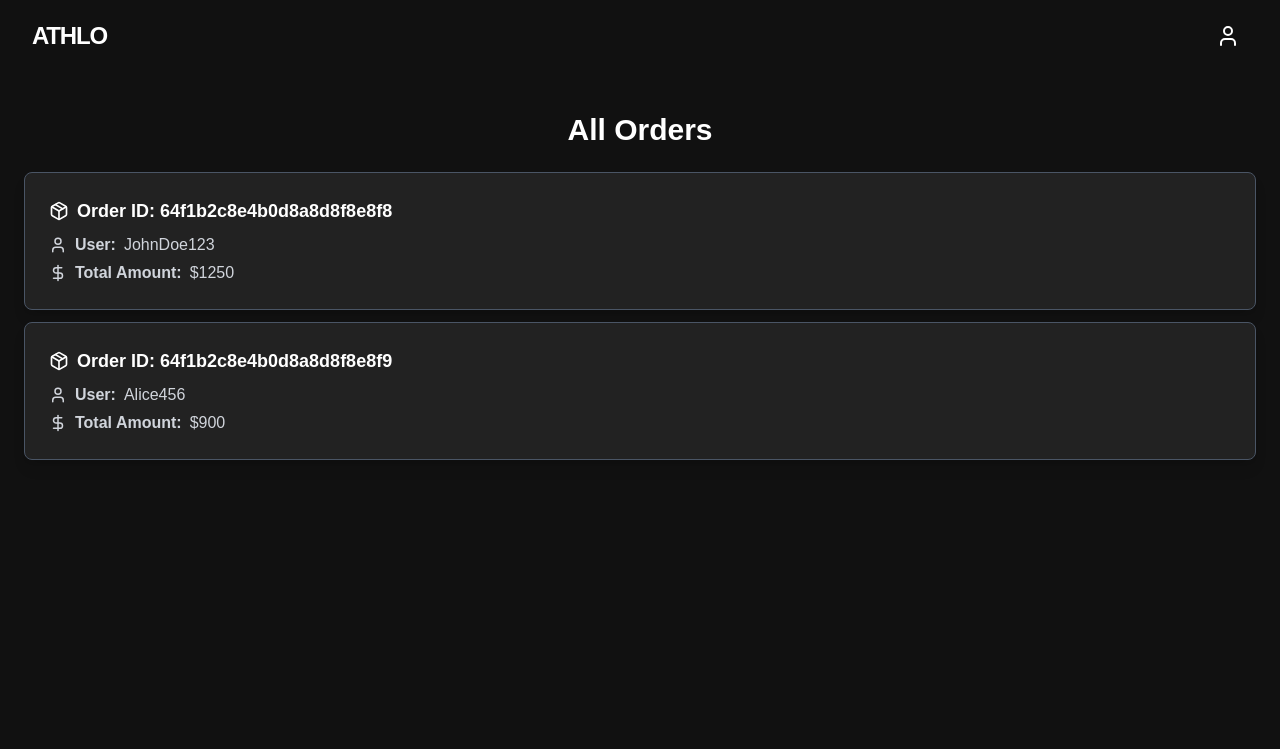
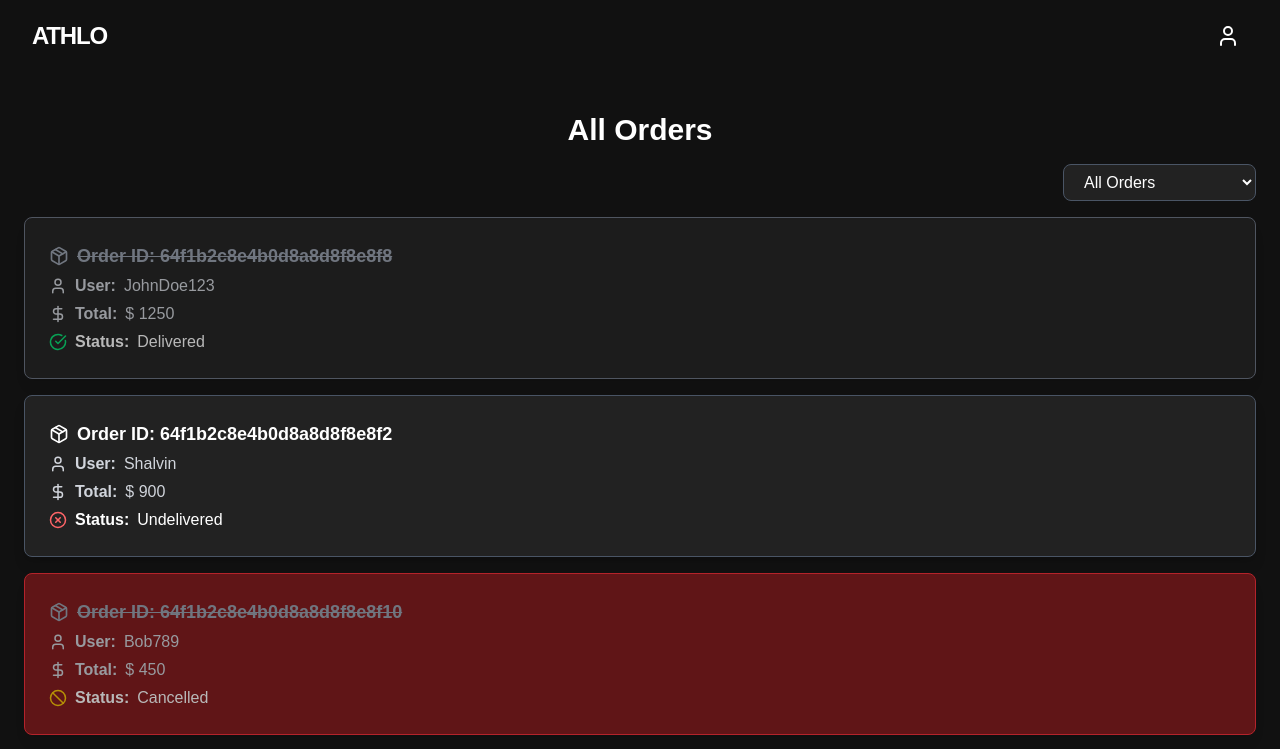
Before and after one commit to ShalvinShaji/athlo_admin, a Next.js app: page /orders in a window 1280 px wide. Shown: the top 749 px of the page. Built offline with nearby package versions, Linux system fonts and the light colour scheme.

Commit message:
orders page design completed

```diff
--- a/app/orders/[orderId]/page.jsx
+++ b/app/orders/[orderId]/page.jsx
@@ -1,6 +1,17 @@
 "use client";
 import { useParams } from "next/navigation";
-import { Package, User, DollarSign, List, ArrowLeft } from "lucide-react";
+import { useState } from "react";
+import {
+  Package,
+  User,
+  DollarSign,
+  List,
+  ArrowLeft,
+  CheckCircle,
+  XCircle,
+  Trash2,
+  X,
+} from "lucide-react";
 import Link from "next/link";
 
 const orders = [
@@ -13,16 +24,48 @@ const orders = [
     ],
     totalAmount: 1250,
     createdAt: "2023-09-03T12:34:56.789Z",
+    delivered: true,
+    cancelled: false,
+    deleted: false,
   },
   {
-    _id: "64f1b2c8e4b0d8a8d8f8e8f9",
-    user: "Alice456",
+    _id: "64f1b2c8e4b0d8a8d8f8e8f2",
+    user: "Shalvin",
     items: [
       { product: "Phone", quantity: 1, price: 800 },
       { product: "Headphones", quantity: 1, price: 100 },
     ],
     totalAmount: 900,
     createdAt: "2023-09-03T13:34:56.789Z",
+    delivered: false,
+    cancelled: false,
+    deleted: false,
+  },
+  {
+    _id: "64f1b2c8e4b0d8a8d8f8e8f10",
+    user: "King",
+    items: [
+      { product: "Phone", quantity: 1, price: 800 },
+      { product: "Headphones", quantity: 1, price: 100 },
+    ],
+    totalAmount: 900,
+    createdAt: "2023-09-03T13:34:56.789Z",
+    delivered: false,
+    cancelled: true,
+    deleted: false,
+  },
+  {
+    _id: "64f1b2c8e4b0d8a8d8f8e8f10",
+    user: "King",
+    items: [
+      { product: "Phone", quantity: 1, price: 800 },
+      { product: "Headphones", quantity: 1, price: 100 },
+    ],
+    totalAmount: 900,
+    createdAt: "2023-09-03T13:34:56.789Z",
+    delivered: false,
+    cancelled: false,
+    deleted: true,
   },
 ];
 
@@ -30,13 +73,40 @@ export default function OrderDetailPage() {
   const params = useParams();
   const { orderId } = params;
 
-  console.log(orderId);
-
-  const order = orders.find((order) => order._id === orderId);
+  const [order, setOrder] = useState(
+    orders.find((order) => order._id === orderId)
+  );
 
   if (!order) {
     return <div className="text-white text-center mt-20">Order not found!</div>;
   }
+
+  const markAsDelivered = () => {
+    setOrder((prevOrder) => ({
+      ...prevOrder,
+      delivered: true,
+      cancelled: false,
+      deleted: false,
+    }));
+  };
+
+  // Function to cancel order
+  const cancelOrder = () => {
+    setOrder((prevOrder) => ({
+      ...prevOrder,
+      delivered: false,
+      cancelled: true,
+      deleted: false,
+    }));
+  };
+
+  // Function to delete order
+  const deleteOrder = () => {
+    setOrder((prevOrder) => ({
+      ...prevOrder,
+      deleted: true,
+    }));
+  };
 
   return (
     <div className="min-h-screen bg-[#111] text-white pt-28 px-6">
@@ -48,10 +118,33 @@ export default function OrderDetailPage() {
         <p className="text-gray-300 flex items-center gap-2 mt-2">
           <User size={18} /> <strong>User:</strong> {order.user}
         </p>
-        <p className="text-gray-300 flex items-center gap-2 mt-1">
-          <DollarSign size={18} /> <strong>Total Amount:</strong> ${" "}
+        <p className="text-gray-300 flex items-center gap-2 mt-2">
+          <DollarSign size={18} /> <strong>Total Amount:</strong> $
           {order.totalAmount}
         </p>
+
+        {/* Status Section */}
+        <p className="flex items-center gap-2 mt-2">
+          {order.delivered ? (
+            <CheckCircle size={18} className="text-green-400" />
+          ) : order.cancelled ? (
+            <X size={18} className="text-yellow-400" />
+          ) : order.deleted ? (
+            <Trash2 size={18} className="text-red-500" />
+          ) : (
+            <XCircle size={18} className="text-red-400" />
+          )}
+          <strong>Status:</strong>{" "}
+          {order.deleted
+            ? "Deleted"
+            : order.cancelled
+            ? "Cancelled"
+            : order.delivered
+            ? "Delivered"
+            : "Undelivered"}
+        </p>
+
+        {/* Items Section */}
         <h3 className="text-md font-semibold mt-4 flex items-center gap-2">
           <List size={18} /> Items:
         </h3>
@@ -65,9 +158,38 @@ export default function OrderDetailPage() {
           ))}
         </ul>
       </div>
+
+      {/* Action Buttons */}
+      <div className="flex flex-wrap gap-4 justify-center mt-6">
+        {!order.delivered && !order.cancelled && !order.deleted && (
+          <button
+            onClick={markAsDelivered}
+            className="bg-green-600 text-white px-4 py-2 rounded-lg hover:bg-green-500 transition cursor-pointer"
+          >
+            Mark as Delivered
+          </button>
+        )}
+        {!order.delivered && !order.cancelled && !order.deleted && (
+          <button
+            onClick={cancelOrder}
+            className="bg-yellow-600 text-white px-4 py-2 rounded-lg hover:bg-yellow-500 transition cursor-pointer"
+          >
+            Cancel Order
+          </button>
+        )}
+        {!order.deleted && !order.delivered && !order.cancelled && (
+          <button
+            onClick={deleteOrder}
+            className="bg-red-600 text-white px-4 py-2 rounded-lg hover:bg-red-500 transition cursor-pointer"
+          >
+            Delete Order
+          </button>
+        )}
+      </div>
+
       <Link
         href="/orders"
-        className=" text-center text-blue-400 font-medium mt-6 hover:underline flex items-center justify-center gap-2"
+        className="text-center text-blue-400 font-medium mt-6 hover:underline flex items-center justify-center gap-2"
       >
         <ArrowLeft size={18} /> Back to All Orders
       </Link>
--- a/app/orders/page.jsx
+++ b/app/orders/page.jsx
@@ -1,50 +1,139 @@
+"use client";
+import { useState } from "react";
 import Link from "next/link";
-import { Package, User, DollarSign } from "lucide-react";
+import {
+  Package,
+  User,
+  DollarSign,
+  CheckCircle,
+  XCircle,
+  Trash2,
+  Ban,
+} from "lucide-react";
 
 export default function OrderDetailsPage() {
+  const [filter, setFilter] = useState("all");
+
   const orders = [
     {
       _id: "64f1b2c8e4b0d8a8d8f8e8f8",
       user: "JohnDoe123",
-      items: [
-        { product: "Laptop", quantity: 1, price: 1200 },
-        { product: "Mouse", quantity: 2, price: 25 },
-      ],
       totalAmount: 1250,
-      createdAt: "2023-09-03T12:34:56.789Z",
+      delivered: true,
+      cancelled: false,
+      deleted: false,
     },
     {
-      _id: "64f1b2c8e4b0d8a8d8f8e8f9",
-      user: "Alice456",
-      items: [
-        { product: "Phone", quantity: 1, price: 800 },
-        { product: "Headphones", quantity: 1, price: 100 },
-      ],
+      _id: "64f1b2c8e4b0d8a8d8f8e8f2",
+      user: "Shalvin",
       totalAmount: 900,
-      createdAt: "2023-09-03T13:34:56.789Z",
+      delivered: false,
+      cancelled: false,
+      deleted: false,
+    },
+    {
+      _id: "64f1b2c8e4b0d8a8d8f8e8f10",
+      user: "Bob789",
+      totalAmount: 450,
+      delivered: false,
+      cancelled: true,
+      deleted: false,
+    },
+    {
+      _id: "64f1b2c8e4b0d8a8d8f8e8f11",
+      user: "Charlie123",
+      totalAmount: 300,
+      delivered: false,
+      cancelled: false,
+      deleted: true,
     },
   ];
 
+  // Filtered Orders
+  const filteredOrders = orders.filter((order) => {
+    if (filter === "all") return true;
+    if (filter === "delivered") return order.delivered;
+    if (filter === "undelivered")
+      return !order.delivered && !order.cancelled && !order.deleted;
+    if (filter === "cancelled") return order.cancelled;
+    if (filter === "deleted") return order.deleted;
+    return false;
+  });
+
   return (
     <div className="min-h-screen bg-[#111] text-white pt-28 px-6">
-      <h1 className="text-3xl font-bold text-center mb-6">All Orders</h1>
-      <div className="flex flex-col gap-3">
-        {orders.map((order) => (
+      <h1 className="text-3xl font-bold text-center mb-4">All Orders</h1>
+
+      <div className="flex justify-end mb-4">
+        <select
+          value={filter}
+          onChange={(e) => setFilter(e.target.value)}
+          className="bg-[#222] text-white px-4 py-2 rounded-lg border border-gray-600"
+        >
+          <option value="all">All Orders</option>
+          <option value="delivered">Delivered Orders</option>
+          <option value="undelivered">Undelivered Orders</option>
+          <option value="cancelled">Cancelled Orders</option>
+          <option value="deleted">Deleted Orders</option>
+        </select>
+      </div>
+
+      <div className="flex flex-col gap-4">
+        {filteredOrders.length > 0 ? (
+          filteredOrders.map((order) => (
             <Link key={order._id} href={`/orders/${order._id}`}>
-            <div className="bg-[#222] shadow-lg rounded-lg p-6 w-full border border-gray-600 hover:bg-[#333] transition cursor-pointer">
-              <h2 className="text-lg font-semibold flex items-center gap-2">
+              <div
+                className={`shadow-lg rounded-lg p-6 border cursor-pointer ${
+                  order.delivered
+                    ? "bg-[#222] border-gray-500 opacity-70"
+                    : order.cancelled
+                    ? "bg-red-900 border-red-500 opacity-70"
+                    : order.deleted
+                    ? "bg-gray-900 border-gray-500 opacity-70"
+                    : "bg-[#222] border-gray-600 hover:bg-[#333]"
+                }`}
+              >
+                <h2
+                  className={`text-lg font-semibold flex items-center gap-2 ${
+                    order.delivered || order.cancelled || order.deleted
+                      ? "line-through text-gray-400"
+                      : ""
+                  }`}
+                >
                   <Package size={20} /> Order ID: {order._id}
                 </h2>
-              <p className="text-gray-300 flex items-center gap-2 mt-2">
+                <p className="text-gray-300 flex items-center gap-2 mt-1">
                   <User size={18} /> <strong>User:</strong> {order.user}
                 </p>
                 <p className="text-gray-300 flex items-center gap-2 mt-1">
-                <DollarSign size={18} /> <strong>Total Amount:</strong> $
+                  <DollarSign size={18} /> <strong>Total:</strong> ${" "}
                   {order.totalAmount}
+                </p>
+                <p className="flex items-center gap-2 mt-1">
+                  {order.delivered ? (
+                    <CheckCircle size={18} className="text-green-400" />
+                  ) : order.cancelled ? (
+                    <Ban size={18} className="text-yellow-400" />
+                  ) : order.deleted ? (
+                    <Trash2 size={18} className="text-gray-400" />
+                  ) : (
+                    <XCircle size={18} className="text-red-400" />
+                  )}
+                  <strong>Status:</strong>{" "}
+                  {order.delivered
+                    ? "Delivered"
+                    : order.cancelled
+                    ? "Cancelled"
+                    : order.deleted
+                    ? "Deleted"
+                    : "Undelivered"}
                 </p>
               </div>
             </Link>
-        ))}
+          ))
+        ) : (
+          <p className="text-gray-400 text-center mt-4">No orders found.</p>
+        )}
       </div>
     </div>
   );
```
Lines whose indentation alone changed are shown as unchanged.
